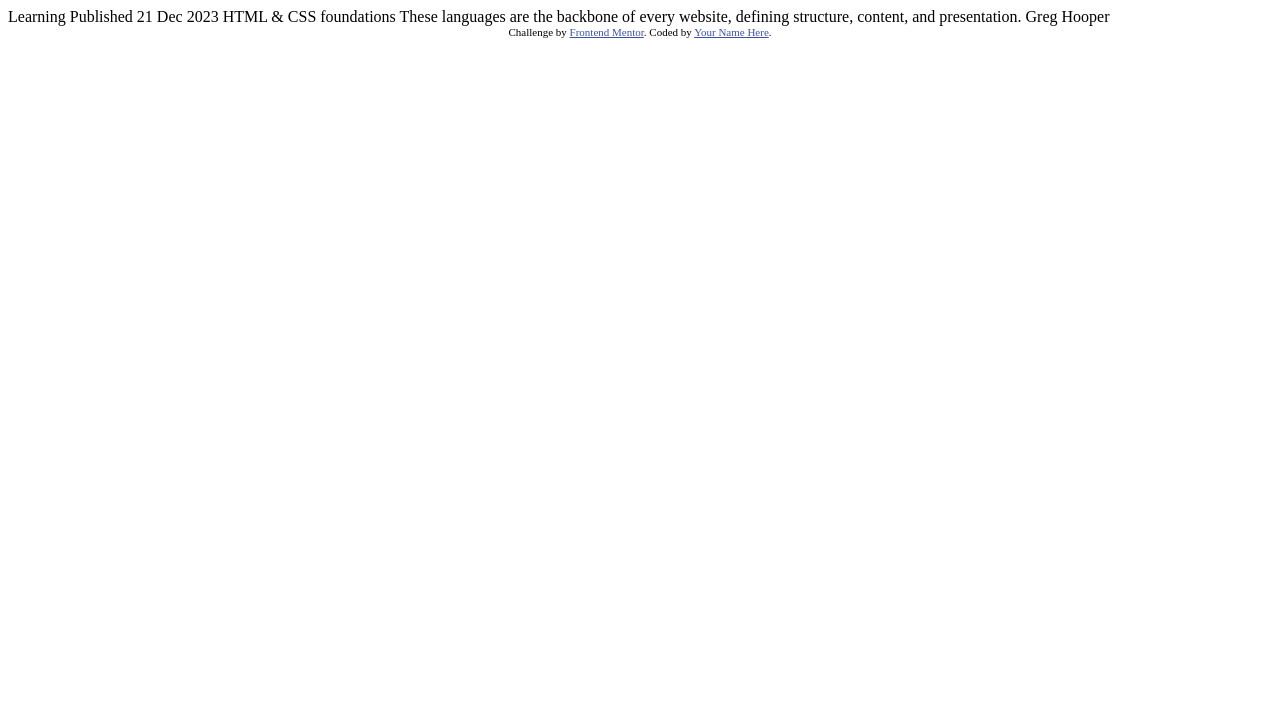
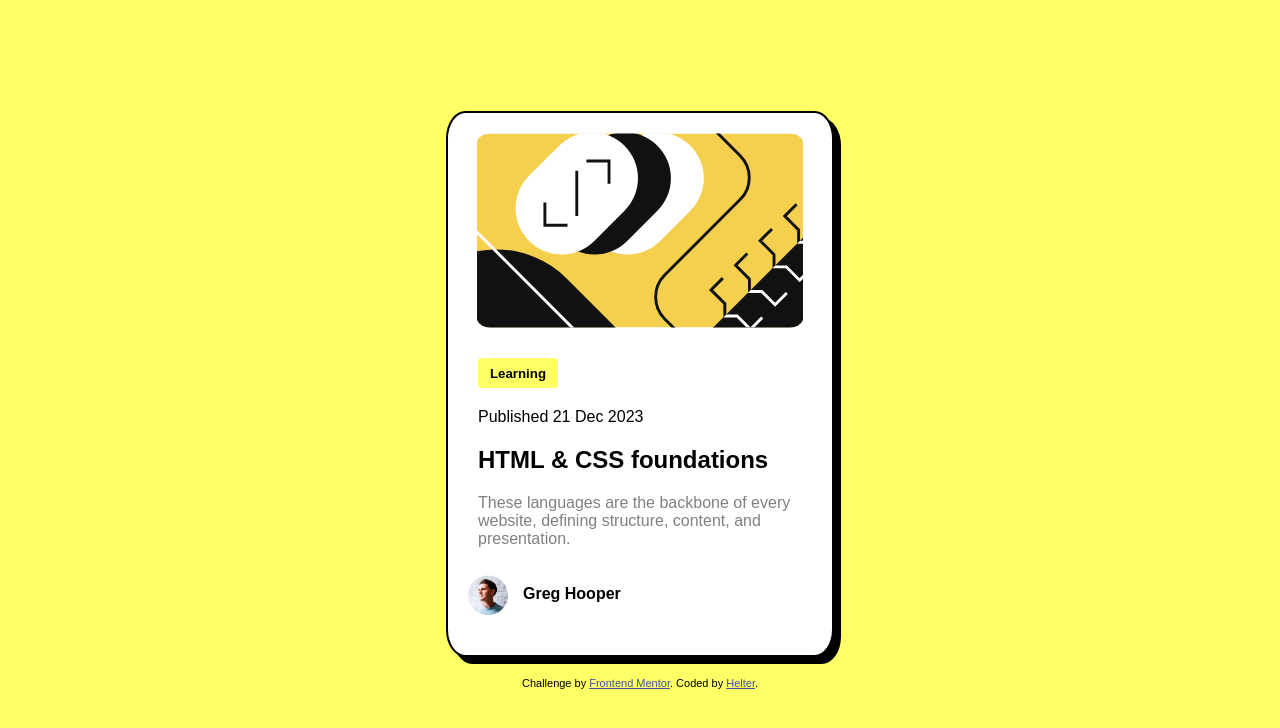
Before and after one commit to Helter5/Blog-Preview-Card, a plain HTML site: page index.html in a window 1280 px wide. Drawn offline with Linux system fonts and the light colour scheme.

Commit message:
last commit

```diff
--- a/index.html
+++ b/index.html
@@ -5,30 +5,33 @@
   <meta name="viewport" content="width=device-width, initial-scale=1.0"> <!-- displays site properly based on user's device -->
 
   <link rel="icon" type="image/png" sizes="32x32" href="./assets/images/favicon-32x32.png">
+  <link rel="stylesheet" href="style.css">
 
   <title>Frontend Mentor | Blog preview card</title>
 
   <!-- Feel free to remove these styles or customise in your own stylesheet 👍 -->
-  <style>
-    .attribution { font-size: 11px; text-align: center; }
-    .attribution a { color: hsl(228, 45%, 44%); }
-  </style>
 </head>
 <body>
+  <div class="main-content">
+    <div class="container">
+      <img src="./assets/images/illustration-article.svg" alt="Illustration article">
+      <h5>Learning</h5>
 
-  Learning
+      <p>Published 21 Dec 2023</p>
 
-  Published 21 Dec 2023
+      <h2>HTML & CSS foundations</h2>
 
-  HTML & CSS foundations
+      <p class="gray">These languages are the backbone of every website, defining structure, content, and presentation.</p>
 
-  These languages are the backbone of every website, defining structure, content, and presentation.
-
-  Greg Hooper
-
+      <div class="avatar">
+        <img src="./assets/images/image-avatar.webp" alt="Image of Greg Hooper">
+        <p>Greg Hooper</p>
+      </div>
+    </div>
+  </div>
   <div class="attribution">
     Challenge by <a href="https://www.frontendmentor.io?ref=challenge" target="_blank">Frontend Mentor</a>.
-    Coded by <a href="#">Your Name Here</a>.
+    Coded by <a href="#">Helter</a>.
   </div>
 </body>
 </html>
--- /dev/null
+++ b/style.css
@@ -0,0 +1,97 @@
+.attribution { font-size: 11px; text-align: center; padding-top: 20px;}
+.attribution a { color: hsl(228, 45%, 44%); }
+
+* {
+    margin: 0;
+    padding: 0;
+    font-family: sans-serif;
+}
+
+body {
+    background-color: hsl(60, 100%, 70%);
+    display: flex;
+    flex-direction: column;
+    justify-content: center;
+    align-items: center;
+    width: 100%;
+    height: 100vh;
+}
+
+.main-content {
+    background-color: hsl(0, 100%, 100%);
+    width: 30%;
+    height: auto;
+    border-radius: 5%;
+    box-shadow: 7px 7px;
+    border: 2px solid #000;
+}
+
+.container {
+    display: flex;
+    flex-direction: column;
+    justify-content: center;
+    align-items: flex-start;
+    padding: 20px;
+}
+
+.container img {
+    width: 95%;
+    border-radius: 5%;
+    margin-bottom: 20px;
+    align-self: center;
+    position: relative;
+}
+
+h5, h6, h2, p {
+    margin-left: 2.5%;
+    margin: 10px;
+}
+
+h5 {
+    display: flex;
+    justify-content: center;
+    align-items: center;
+    width: 80px;
+    height: 30px;
+    background-color: hsl(60, 100%, 70%);
+    border-radius: 7%;
+    text-align: center;
+}
+
+.gray {
+    color: gray;
+}
+
+.avatar {
+    display: flex;
+    gap: 5px;
+    margin-top: 5%;
+}
+
+.avatar img {
+    width: 40px;
+    height: 40px;
+}
+
+.avatar p {
+    font-weight: bold;
+}
+
+@media (max-width: 1048px) {
+    .main-content {
+        width: 50%;
+    }
+}
+
+@media (max-width: 768px) {
+    .main-content {
+        width: 60%;
+    }
+}
+
+@media (max-width: 480px) {
+    .main-content {
+        width: 80%;
+        height: 60%;
+    }
+}
```
